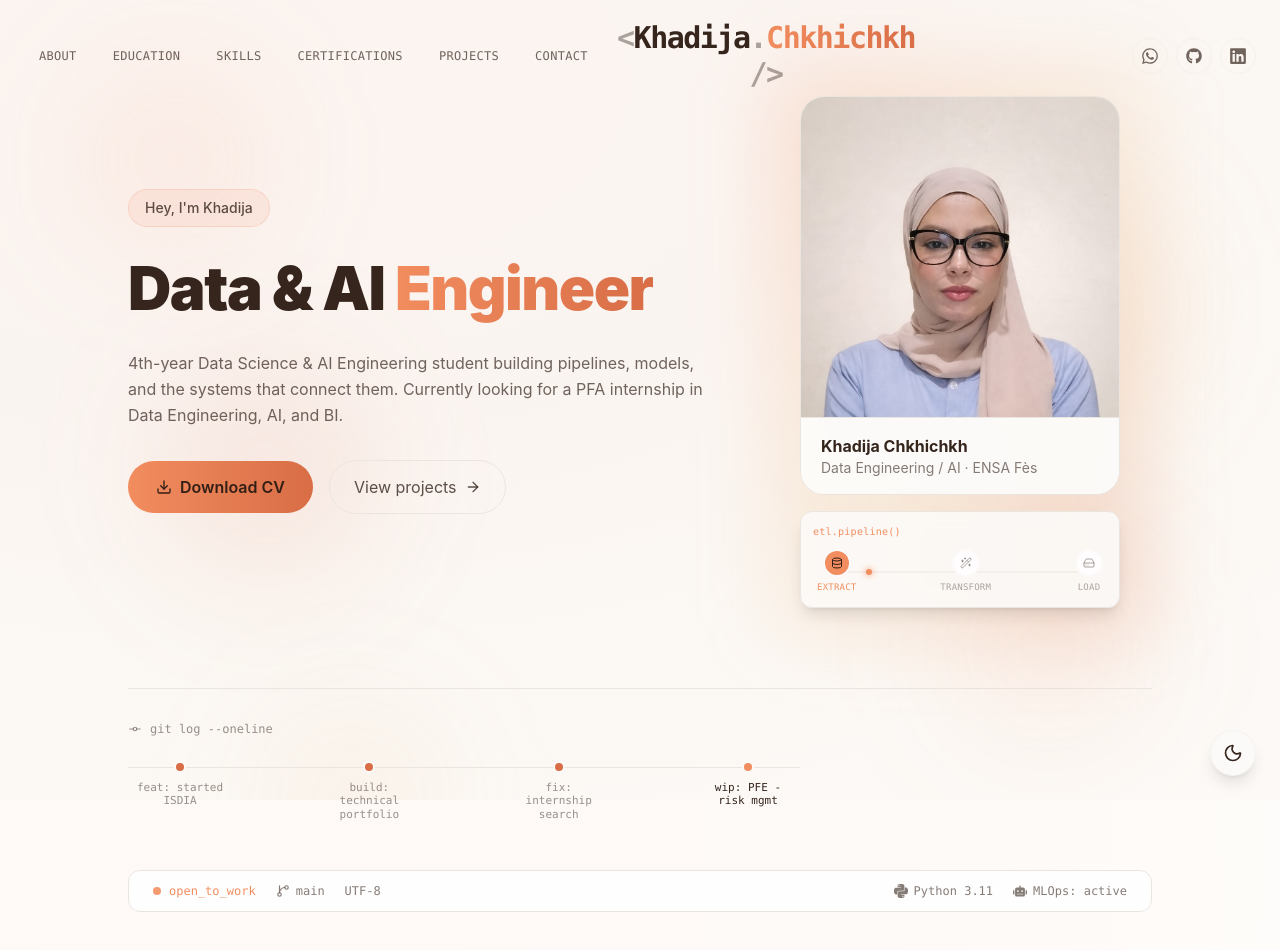
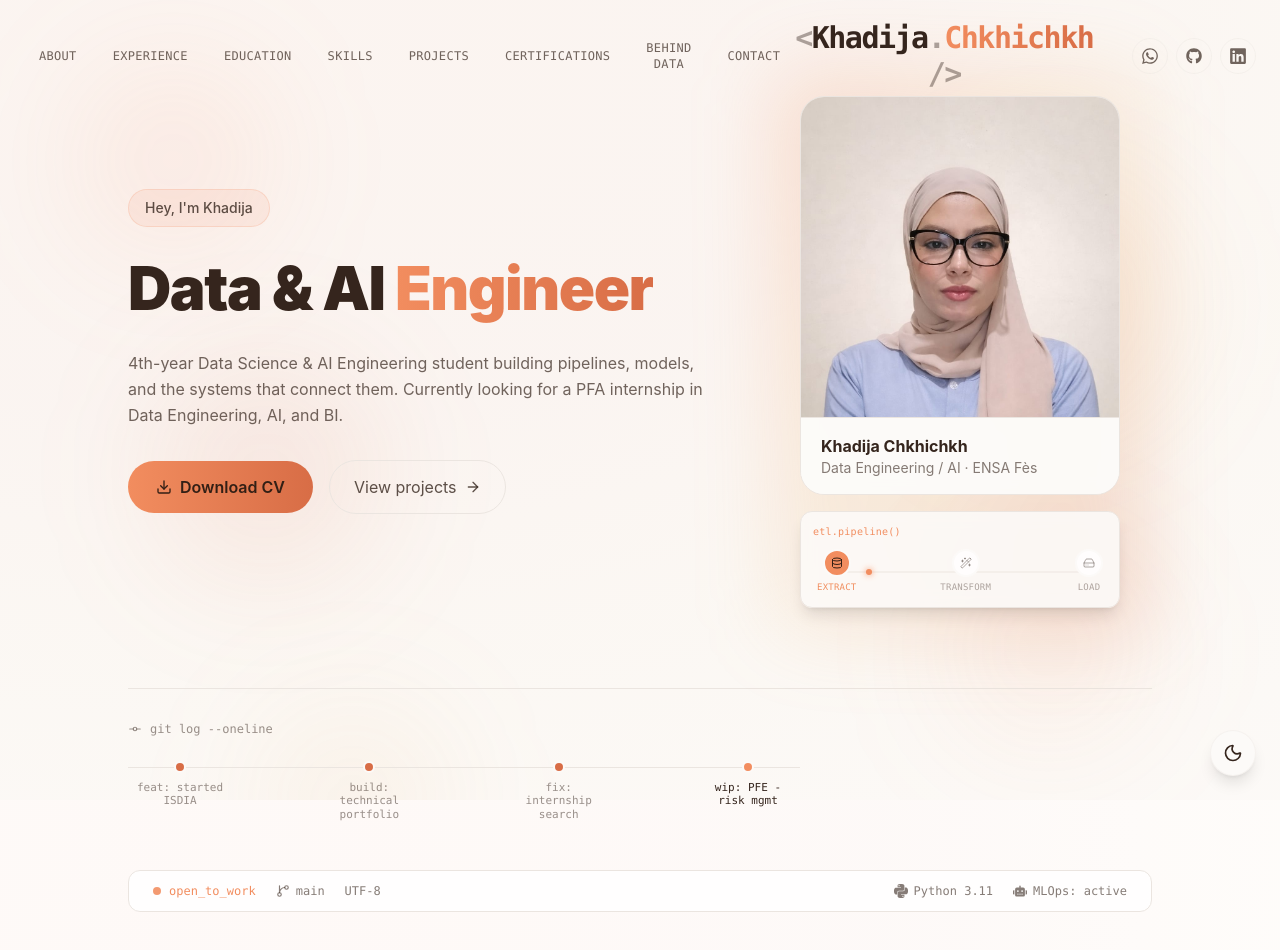
Before and after one commit to SilverFangXk/Portfolio, a React app: page / in a window 1280 px wide. Shown: the top 950 px of the page. Built offline with nearby package versions, Linux system fonts and the light colour scheme; the HTML template or start-up script is replaced by a standard one.

Commit message:
nav bar modification

```diff
--- a/src/components/BehindDataSection.jsx
+++ b/src/components/BehindDataSection.jsx
@@ -313,7 +313,7 @@ const Widget = ({ icon: Icon, label, className = "", children }) => (
 export const BehindTheDataSection = () => {
   return (
     <section
-      id="interests"
+      id="behind-data"
       className="relative px-6 py-14 md:px-12 lg:px-20 flex flex-col items-center"
     >
       <div className="w-full max-w-3xl mx-auto">
--- a/src/components/NavBar.jsx
+++ b/src/components/NavBar.jsx
@@ -5,13 +5,14 @@ import { FaGithub, FaLinkedin, FaWhatsapp } from "react-icons/fa";
 
 const navItems = [
   { name: "About", href: "#about" },
+  { name: "Experience", href: "#experience" },
   { name: "Education", href: "#education" },
   { name: "Skills", href: "#skills" },
+  { name: "Projects", href: "#projects" },
   { name: "Certifications", href: "#certifications" },
-  { name: "Projects", href: "#projects" },
+  { name: "Behind Data", href: "#behind-data" },
   { name: "Contact", href: "#contact" },
 ];
-
 const socialLinks = [
   { key: "whatsapp", href: "https://wa.me/212634761182", icon: FaWhatsapp, size: 18, hover: "hover:text-emerald-500 hover:border-emerald-500/40 hover:bg-emerald-500/10" },
   { key: "github", href: "https://github.com/SilverFangXk", icon: FaGithub, size: 16, hover: "hover:text-primary hover:border-primary/40 hover:bg-primary/10" },
```
